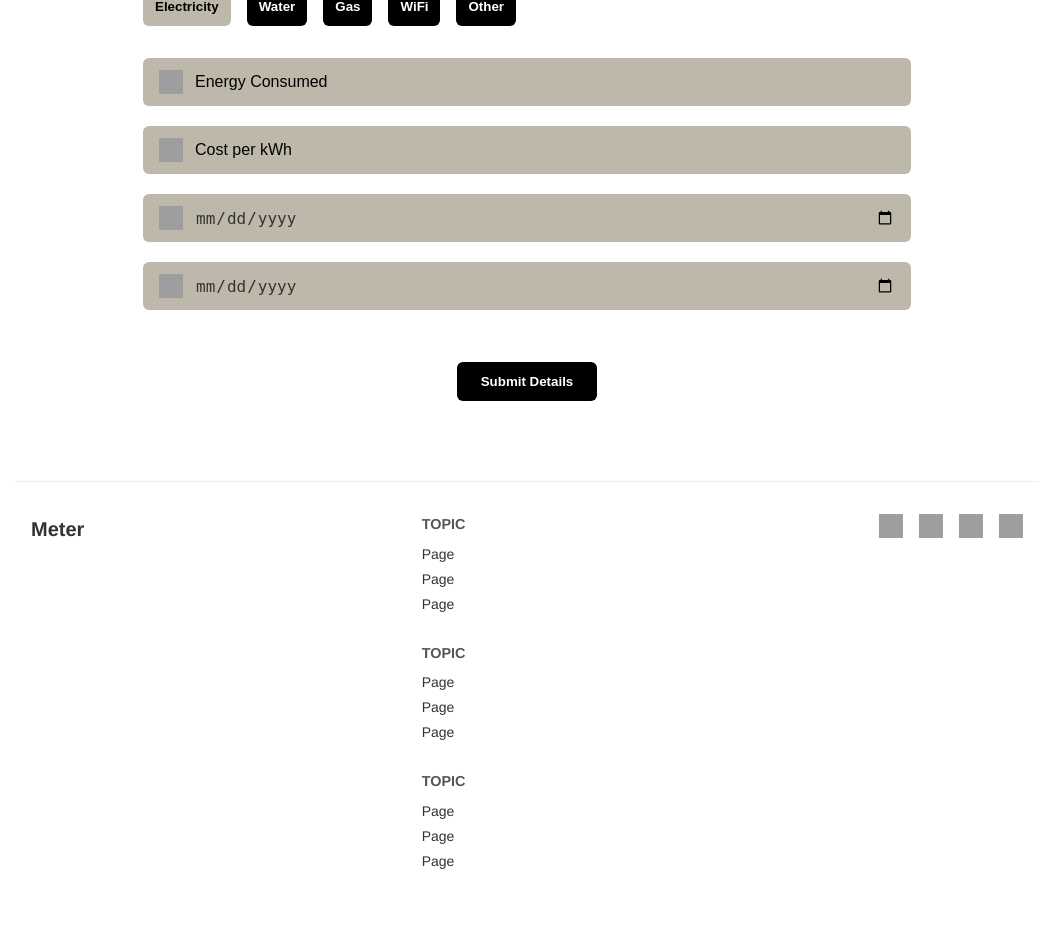
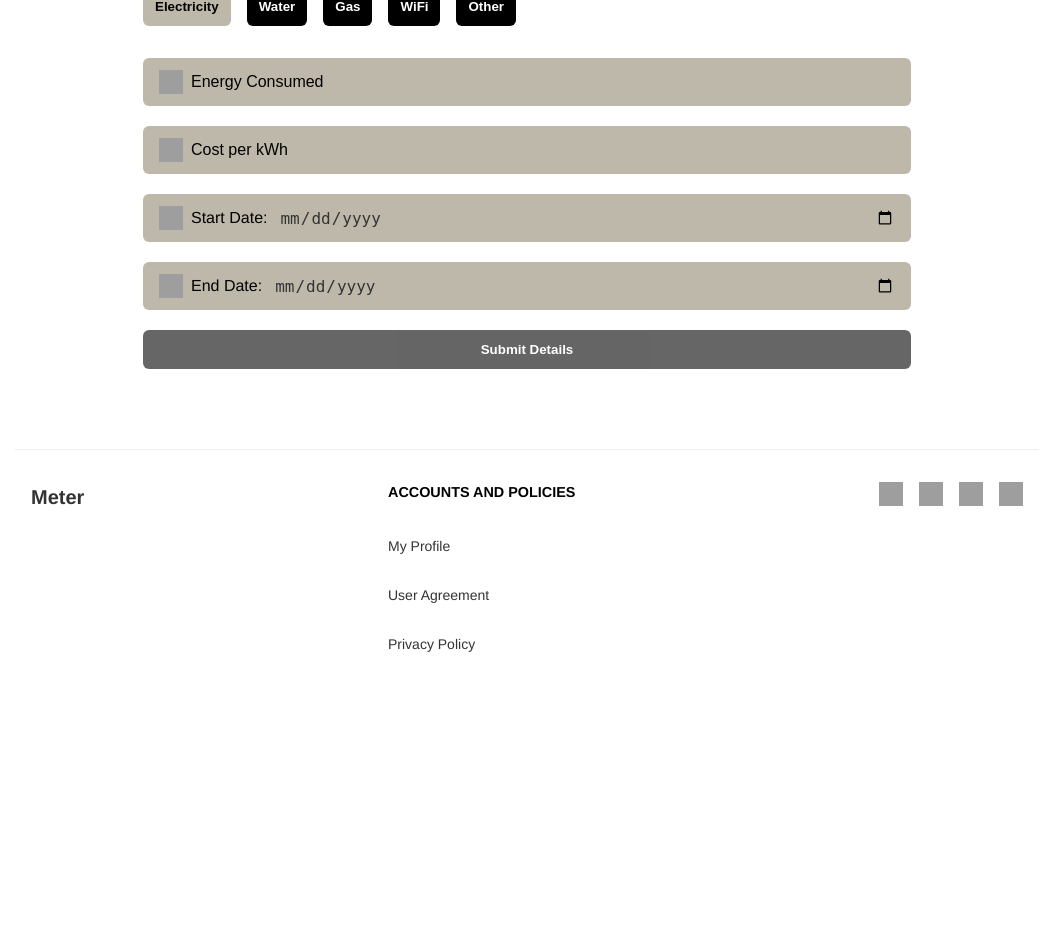
Before and after one commit to rishonjose/CITS3403-Project, a Python web app: template templates/uploadpage.html in a window 1280 px wide. Shown: the part 464-1404 px from the top of the page, without its empty margins (113-1167 px from the left). After the commit the page ends 1116 px from the top, so only its background shows below. Run offline with Jinja, Linux system fonts and the light colour scheme; the template is opened without the code that fills it, so the values that code supplies are empty; grey boxes are pictures that could not be loaded.

Commit message:
Added changes

```diff
--- a/templates/uploadpage.html
+++ b/templates/uploadpage.html
@@ -23,10 +23,6 @@
       font-family: var(--font-sans);
       line-height: 1.5;
       color: #333;
-    }
-    a {
-      text-decoration: none;
-      color: inherit;
     }
     button, .btn, .file-btn {
       cursor: pointer;
@@ -142,6 +138,15 @@
       display: grid;
       gap: 1.25rem;
     }
+
+    /* Style for form labels */
+    .form-group label {
+      margin-right: 0.75rem;
+      font-size: 1rem;
+      color: #000;
+      white-space: nowrap;
+    }
+
     .form-group {
       display: flex;
       align-items: center;
@@ -152,7 +157,7 @@
     .form-group img {
       width: 24px;
       height: 24px;
-      margin-right: 0.75rem;
+      margin-right: 0.5rem;
     }
     .form-group input {
       flex: 1;
@@ -168,9 +173,20 @@
     .form-group input[type="date"] {
       cursor: pointer;
     }
-    .btn.submit {
-      display: block;
-      margin: 2rem auto 0;
+
+    /* Disabled-looking submit */
+    .btn.submit.disabled {
+      opacity: 0.6;
+      cursor: not-allowed;
+    }
+
+    /* Error message */
+    .error {
+      color: #c00;
+      font-size: 0.9rem;
+      margin-top: -1rem;
+      margin-bottom: 1rem;
+      display: none;
     }
 
     /* ========== FOOTER ========== */
@@ -201,8 +217,9 @@
     .footer-links h4 {
       margin-bottom: 0.5rem;
       font-size: 0.9rem;
+      font-weight: bold;
       text-transform: uppercase;
-      color: #555;
+      color: #000;
     }
     .footer-links ul {
       list-style: none;
@@ -260,45 +277,31 @@
       </div>
 
       <form class="data-form">
+        <div id="error-msg" class="error">Please fill in all fields before submitting.</div>
+
         <div class="form-group">
           <img src="energy-icon.svg" alt="Icon" />
-          <input
-            id="field-one"
-            type="text"
-            placeholder="Energy Consumed"
-            autocomplete="off"
-          />
+          <input id="field-one" type="text" placeholder="Energy Consumed" autocomplete="off" />
         </div>
 
         <div class="form-group">
           <img src="cost-icon.svg" alt="Icon" />
-          <input
-            id="field-two"
-            type="text"
-            placeholder="Cost per kWh"
-            autocomplete="off"
-          />
+          <input id="field-two" type="text" placeholder="Cost per kWh" autocomplete="off" />
         </div>
 
         <div class="form-group">
-          <img src="start-icon.svg" alt="Icon" />
-          <input
-            id="start-date"
-            type="date"
-            placeholder="Start date of billing cycle"
-          />
+          <img src="start-icon.svg" alt="Start icon" />
+          <label for="start-date">Start Date:</label>
+          <input id="start-date" type="date" />
         </div>
 
         <div class="form-group">
-          <img src="end-icon.svg" alt="Icon" />
-          <input
-            id="end-date"
-            type="date"
-            placeholder="End date of billing cycle"
-          />
+          <img src="end-icon.svg" alt="End icon" />
+          <label for="end-date">End Date:</label>
+          <input id="end-date" type="date" />
         </div>
 
-        <button type="submit" class="btn submit">Submit Details</button>
+        <button type="submit" class="btn submit disabled">Submit Details</button>
       </form>
     </section>
   </main>
@@ -309,16 +312,16 @@
       <div class="footer-logo">Meter</div>
       <div class="footer-links">
         <div>
-          <h4>Topic</h4>
-          <ul><li>Page</li><li>Page</li><li>Page</li></ul>
+          <h4>Accounts and Policies</h4>
         </div>
         <div>
-          <h4>Topic</h4>
-          <ul><li>Page</li><li>Page</li><li>Page</li></ul>
+          <ul><li>My Profile</li></ul>
         </div>
         <div>
-          <h4>Topic</h4>
-          <ul><li>Page</li><li>Page</li><li>Page</li></ul>
+          <ul><li>User Agreement</li></ul>
+        </div>
+        <div>
+          <ul><li>Privacy Policy</li></ul>
         </div>
       </div>
       <div class="social">
@@ -334,6 +337,10 @@
     const tabs       = document.querySelectorAll('.tabs button');
     const fieldOne   = document.getElementById('field-one');
     const fieldTwo   = document.getElementById('field-two');
+    const startDate  = document.getElementById('start-date');
+    const endDate    = document.getElementById('end-date');
+    const submitBtn  = document.querySelector('.btn.submit');
+    const errorMsg   = document.getElementById('error-msg');
 
     const placeholderMap = {
       Electricity: ['Energy Consumed',       'Cost per kWh'],
@@ -343,17 +350,46 @@
       Other:       ['Units Consumed',         'Cost per Unit']
     };
 
+    function updateSubmitState() {
+      const allFilled = fieldOne.value.trim() &&
+                        fieldTwo.value.trim() &&
+                        startDate.value &&
+                        endDate.value;
+      submitBtn.classList.toggle('disabled', !allFilled);
+      errorMsg.style.display = 'none';
+    }
+
+    // placeholder swap + active tab
     tabs.forEach(tab => {
       tab.addEventListener('click', () => {
         tabs.forEach(t => t.classList.remove('active'));
         tab.classList.add('active');
-
-        const type = tab.dataset.type;
-        const [one, two] = placeholderMap[type] || placeholderMap.Other;
+        const [one, two] = placeholderMap[tab.dataset.type];
         fieldOne.placeholder = one;
         fieldTwo.placeholder = two;
+        // reset fields on type change
+        fieldOne.value = '';
+        fieldTwo.value = '';
+        updateSubmitState();
       });
     });
+
+    // watch every input
+    [fieldOne, fieldTwo, startDate, endDate].forEach(el =>
+      el.addEventListener('input', updateSubmitState)
+    );
+
+    // final guard on click
+    submitBtn.addEventListener('click', e => {
+      if (submitBtn.classList.contains('disabled')) {
+        e.preventDefault();
+        errorMsg.style.display = 'block';
+      }
+      // else: form would submit normally
+    });
+
+    // init
+    updateSubmitState();
   </script>
 </body>
 </html>
```
